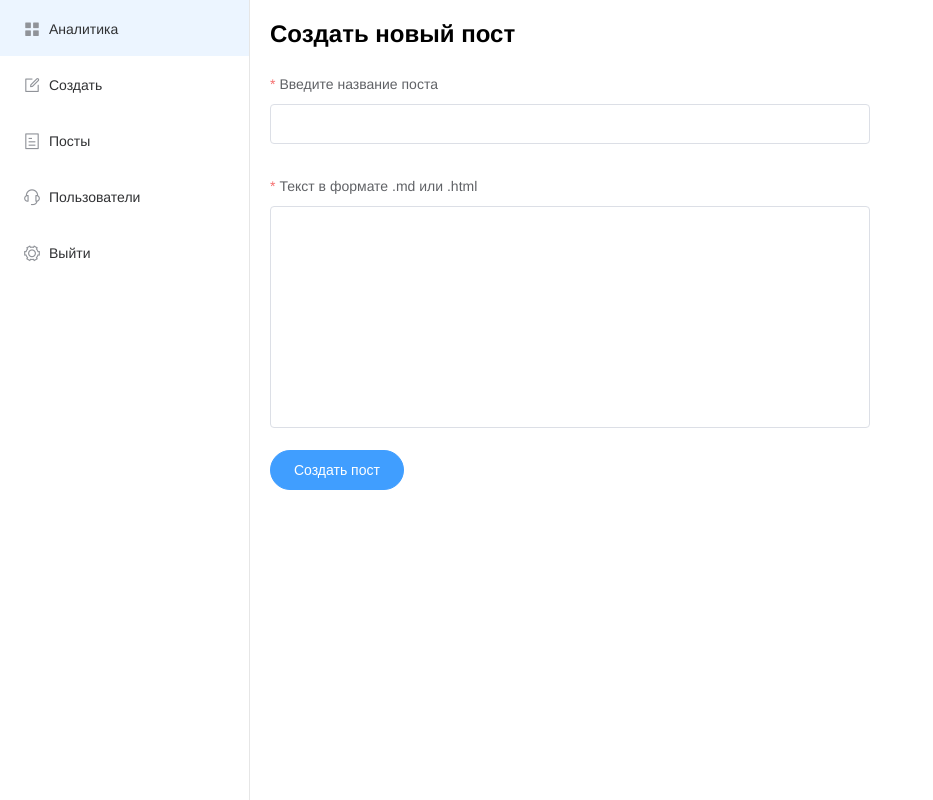
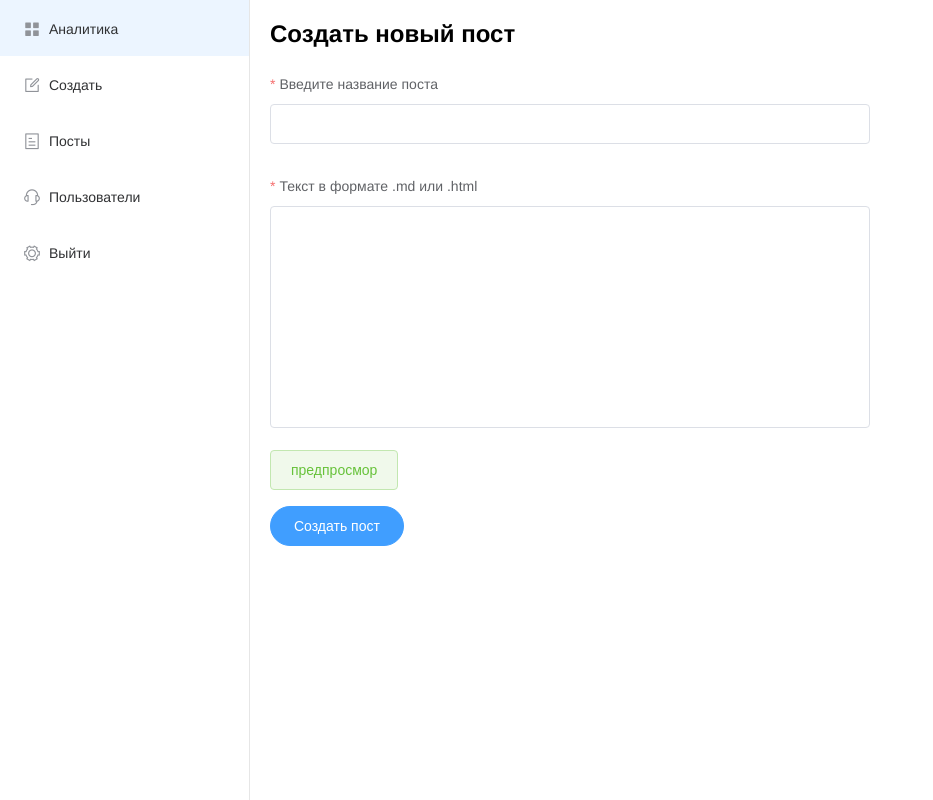
Before and after one commit to blacklivi/blog, a Nuxt app: page /admin/create in a window 1280 px wide. Shown: the whole page, without its empty margins (0-933 px from the left). Built offline with nearby package versions, Linux system fonts and the light colour scheme; no server answers.

Commit message:
Preview text in MD and HTML

```diff
--- a/package.json
+++ b/package.json
@@ -15,7 +15,8 @@
     "@nuxtjs/axios": "^5.12.5",
     "core-js": "^3.8.3",
     "element-ui": "^2.15.0",
-    "nuxt": "^2.14.12"
+    "nuxt": "^2.14.12",
+    "vue-markdown": "^2.2.4"
   },
   "devDependencies": {
     "@nuxt/types": "^2.15.2",
--- a/pages/admin/create.vue
+++ b/pages/admin/create.vue
@@ -1,12 +1,13 @@
 <template>
   <el-form
+    ref="form"
     :model="controls"
     :rules="rules"
-    ref="form"
     @submit.native.prevent="onSubmit"
   >
-
-    <h1 class="mb">Создать новый пост</h1>
+    <h1 class="mb">
+      Создать новый пост
+    </h1>
 
     <el-form-item label="Введите название поста" prop="title">
       <el-input
@@ -16,12 +17,23 @@
 
     <el-form-item label="Текст в формате .md или .html" prop="text">
       <el-input
-        v-model.trim="controls.text"
+        v-model="controls.text"
         type="textarea"
         resize="none"
         :rows="10"
       />
     </el-form-item>
+
+    <el-button class="mb" type="success" plain @click="previewDialog =true">
+      предпросмор
+    </el-button>
+    <el-dialog title="Предросотр" :visible.sync="previewDialog">
+      <div :key="controls.text">
+        <vue-markdown>
+          {{ controls.text }}
+        </vue-markdown>
+      </div>
+    </el-dialog>
 
     <el-form-item>
       <el-button
@@ -33,6 +45,7 @@
         Создать пост
       </el-button>
     </el-form-item>
+    </el-button>
   </el-form>
 </template>
 
@@ -42,6 +55,7 @@ export default {
   middleware: ['admin-auth'],
   data () {
     return {
+      previewDialog: false,
       loading: false,
       controls: {
         text: ''
--- a/plugins/globals.js
+++ b/plugins/globals.js
@@ -1,5 +1,7 @@
 import Vue from 'vue'
+import VueMarkdown from 'vue-markdown'
 import Element from 'element-ui'
 import locale from 'element-ui/lib/locale/lang/ru-RU'
 
 Vue.use(Element, { locale })
+Vue.component('VueMarkdown', VueMarkdown)
```
Also changed, not shown: 1 other file (tests, documents, lock files or other folders).
